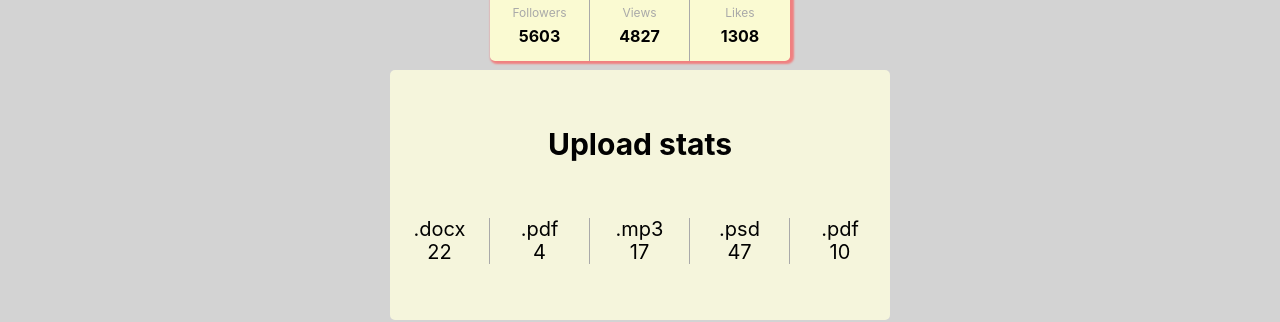
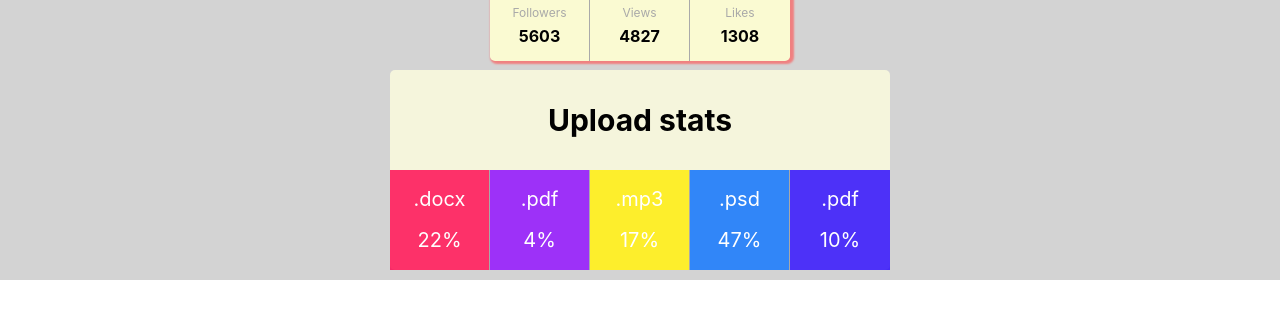
Before and after one commit to sergii-borodin/goit-react-hw-01-components, a React (Create React App) app: page / in a window 1280 px wide. Shown: the part 360-682 px from the top of the page. Built offline with nearby package versions, Linux system fonts and the light colour scheme.

Commit message:
create functional and styled component for task 02

```diff
--- a/src/components/App/App.jsx
+++ b/src/components/App/App.jsx
@@ -1,6 +1,5 @@
 import Profile from "../Profile/Profile"
 import { Container } from "./App.styled";
-import propTypes from 'prop-types'
 import Statistics from "components/Statistics/Statistics";
 
 import user from "../../data/user.json"
@@ -19,16 +18,3 @@ export const App = () => {
     </Container>
   );
 };
-
-Profile.propTypes = {
-  username: propTypes.string.isRequired,
-  tag: propTypes.string.isRequired,
-  location: propTypes.string.isRequired,
-  avatar: propTypes.string.isRequired,
-  stats: propTypes.shape({
-    followers: propTypes.number.isRequired,
-    views: propTypes.number.isRequired,
-    likes: propTypes.number.isRequired,
-  })
-
-}
--- a/src/components/Statistics/Statistics.jsx
+++ b/src/components/Statistics/Statistics.jsx
@@ -1,22 +1,28 @@
-import React from 'react'
 import PropTypes from 'prop-types'
-import { StatsBoard, StatsContainer, BoardTitle, StatInfo  } from './Statistics.styled'
+import { StatsBoard, StatsContainer, BoardTitle, StatItem, StatItemText  } from './Statistics.styled'
 
-const Statistics = ({title, stats}) => {
+const Statistics = ({ title, stats }) => {
   return (
     <StatsBoard className="statistics">
-        {title && <BoardTitle>Upload stats</BoardTitle>}
+        {title && <BoardTitle>{title}</BoardTitle>}
 
-        <StatsContainer className="stat-list">
-            {stats.map(stat => (<StatInfo key={stat.id}>
-            <span className="label">{stat.label}</span>
-            <span className="percentage">{stat.percentage}</span>
-            </StatInfo>))}
+        <StatsContainer>
+            {stats.map(stat => (<StatItem items={stats.length} key={stat.id}>
+            <StatItemText>{stat.label}</StatItemText>
+            <StatItemText>{stat.percentage}%</StatItemText>
+            </StatItem>))}
         </StatsContainer>
 </StatsBoard>
   )
 }
 
-Statistics.propTypes = {stats: PropTypes.arrayOf(PropTypes.object)};
+Statistics.propTypes = {
+    stats: PropTypes.arrayOf(PropTypes.shape({
+        id: PropTypes.string.isRequired,
+        label: PropTypes.string.isRequired,
+        percentage: PropTypes.string.isRequired,
+    })),
+    title: PropTypes.string
+};
 
 export default Statistics
--- a/src/components/Statistics/Statistics.styled.js
+++ b/src/components/Statistics/Statistics.styled.js
@@ -7,13 +7,16 @@ justify-content: space-evenly;
     margin-top: 10px;
     margin-bottom: 10px;
     width: 500px;
-height: 250px;
+    height: 200px;
     background-color: beige;
     border-radius: 5px;
 `;
 
 export const BoardTitle = styled.h2`
-  text-align: center;
+    display: flex;
+    align-items: center;
+    justify-content: center;
+    height: 100px;
 `;
 
 export const StatsContainer = styled.ul`
@@ -21,12 +24,19 @@ export const StatsContainer = styled.ul`
   justify-content: space-between;
   text-align: center;
 `;
+const randomHsl = () => `hsla(${Math.random() * 360}, 100%, 50%, 0.8)`;
 
-export const StatInfo = styled.li`
-  width: calc(100% / 5);
+export const StatItem = styled.li`
+    width: calc(100% / ${props =>  {return props.items}});
+    height: 100px;
     display: flex;
     flex-direction: column;
-  justify-content: center;
+    justify-content: space-evenly;
     align-items: center;
     :not(:last-child) {border-right: 1px solid darkgray}
+    background-color: ${randomHsl};
 `;
+
+    export const StatItemText = styled.span`
+    color: white;
+`;
```
Also changed, not shown: src/components/Profile/Profile.jsx (+13 -3 lines). Lines whose indentation alone changed are shown as unchanged.
